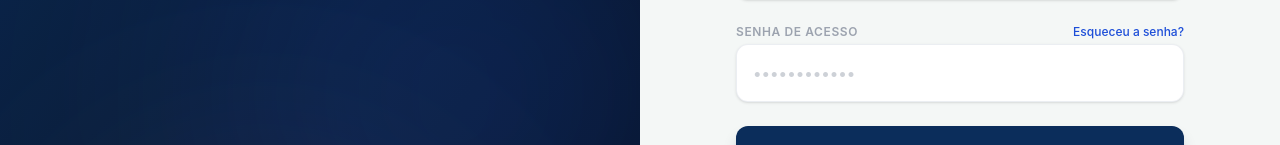
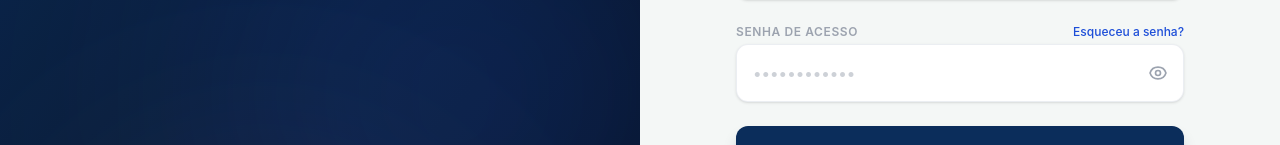
Before and after one commit to KonamOBarbaro/finapp, a Next.js app in the folder frontend/: page / in a window 1280 px wide. Shown: the part 316-461 px from the top of the page. Built offline with nearby package versions, Linux system fonts and the light colour scheme.

Commit message:
UX Painel e Senha

```diff
--- a/frontend/src/app/dashboard/layout.tsx
+++ b/frontend/src/app/dashboard/layout.tsx
@@ -1,3 +1,5 @@
+import Link from "next/link";
+
 export default function DashboardLayout({
   children,
 }: {
@@ -17,26 +19,26 @@
         </div>
 
         <nav className="flex-1 px-4 py-8 space-y-2">
-          <a href="/dashboard" className="flex items-center space-x-3 px-4 py-3 rounded-xl bg-primary text-white font-medium shadow-md shadow-primary/20 transition-all">
+          <Link href="/dashboard" className="flex items-center space-x-3 px-4 py-3 rounded-xl hover:bg-surface-border text-white font-medium transition-colors">
             <svg className="w-5 h-5" fill="none" stroke="currentColor" viewBox="0 0 24 24"><path strokeLinecap="round" strokeLinejoin="round" strokeWidth="2" d="M4 6a2 2 0 012-2h2a2 2 0 012 2v2a2 2 0 01-2 2H6a2 2 0 01-2-2V6zM14 6a2 2 0 012-2h2a2 2 0 012 2v2a2 2 0 01-2 2h-2a2 2 0 01-2-2V6zM4 16a2 2 0 012-2h2a2 2 0 012 2v2a2 2 0 01-2 2H6a2 2 0 01-2-2v-2zM14 16a2 2 0 012-2h2a2 2 0 012 2v2a2 2 0 01-2 2h-2a2 2 0 01-2-2v-2z"></path></svg>
             <span>Visão Geral</span>
-          </a>
-          <a href="#" className="flex items-center space-x-3 px-4 py-3 rounded-xl text-secondary hover:bg-surface-border hover:text-foreground font-medium transition-colors">
+          </Link>
+          <a href="#" onClick={(e) => { e.preventDefault(); alert('A tela de Transações será lançada na próxima versão!'); }} className="flex items-center space-x-3 px-4 py-3 rounded-xl text-secondary hover:bg-surface-border hover:text-foreground font-medium transition-colors">
             <svg className="w-5 h-5" fill="none" stroke="currentColor" viewBox="0 0 24 24"><path strokeLinecap="round" strokeLinejoin="round" strokeWidth="2" d="M9 19v-6a2 2 0 00-2-2H5a2 2 0 00-2 2v6a2 2 0 002 2h2a2 2 0 002-2zm0 0V9a2 2 0 012-2h2a2 2 0 012 2v10m-6 0a2 2 0 002 2h2a2 2 0 002-2m0 0V5a2 2 0 012-2h2a2 2 0 012 2v14a2 2 0 01-2 2h-2a2 2 0 01-2-2z"></path></svg>
             <span>Transações</span>
           </a>
-          <a href="#" className="flex items-center space-x-3 px-4 py-3 rounded-xl text-secondary hover:bg-surface-border hover:text-foreground font-medium transition-colors">
+          <a href="#" onClick={(e) => { e.preventDefault(); alert('A tela de Metas será lançada na próxima versão!'); }} className="flex items-center space-x-3 px-4 py-3 rounded-xl text-secondary hover:bg-surface-border hover:text-foreground font-medium transition-colors">
             <svg className="w-5 h-5" fill="none" stroke="currentColor" viewBox="0 0 24 24"><path strokeLinecap="round" strokeLinejoin="round" strokeWidth="2" d="M12 8c-1.657 0-3 .895-3 2s1.343 2 3 2 3 .895 3 2-1.343 2-3 2m0-8c1.11 0 2.08.402 2.599 1M12 8V7m0 1v8m0 0v1m0-1c-1.11 0-2.08-.402-2.599-1M21 12a9 9 0 11-18 0 9 9 0 0118 0z"></path></svg>
             <span>Metas e Limites</span>
           </a>
-          <a href="#" className="flex items-center space-x-3 px-4 py-3 rounded-xl text-secondary hover:bg-surface-border hover:text-foreground font-medium transition-colors">
+          <a href="#" onClick={(e) => { e.preventDefault(); alert('A tela de Contas Bancárias será lançada na próxima versão!'); }} className="flex items-center space-x-3 px-4 py-3 rounded-xl text-secondary hover:bg-surface-border hover:text-foreground font-medium transition-colors">
             <svg className="w-5 h-5" fill="none" stroke="currentColor" viewBox="0 0 24 24"><path strokeLinecap="round" strokeLinejoin="round" strokeWidth="2" d="M3 10h18M7 15h1m4 0h1m-7 4h12a3 3 0 003-3V8a3 3 0 00-3-3H6a3 3 0 00-3 3v8a3 3 0 003 3z"></path></svg>
             <span>Contas Bancárias</span>
           </a>
-          <a href="/dashboard/family" className="flex items-center space-x-3 px-4 py-3 rounded-xl text-secondary hover:bg-surface-border hover:text-foreground font-medium transition-colors">
+          <Link href="/dashboard/family" className="flex items-center space-x-3 px-4 py-3 rounded-xl text-secondary hover:bg-surface-border hover:text-foreground font-medium transition-colors">
             <svg className="w-5 h-5" fill="none" stroke="currentColor" viewBox="0 0 24 24"><path strokeLinecap="round" strokeLinejoin="round" strokeWidth="2" d="M12 4.354a4 4 0 110 5.292M15 21H3v-1a6 6 0 0112 0v1zm0 0h6v-1a6 6 0 00-9-5.197M13 7a4 4 0 11-8 0 4 4 0 018 0z"></path></svg>
             <span>Família</span>
-          </a>
+          </Link>
         </nav>
 
         <div className="p-6 border-t border-surface-border">
--- a/frontend/src/app/page.tsx
+++ b/frontend/src/app/page.tsx
@@ -11,6 +11,7 @@
   const [isRegister, setIsRegister] = useState(false);
   const [error, setError] = useState('');
   const [loading, setLoading] = useState(false);
+  const [showPassword, setShowPassword] = useState(false);
   const router = useRouter();
 
   const handleSubmit = async (e: React.FormEvent) => {
@@ -151,14 +152,27 @@
                 <label className="text-xs font-semibold text-secondary uppercase tracking-wider">Senha de Acesso</label>
                 <a href="#" className="text-xs font-medium text-accent hover:text-primary transition-colors">Esqueceu a senha?</a>
               </div>
+              <div className="relative">
                 <input
-                type="password"
+                  type={showPassword ? "text" : "password"}
                   value={password}
                   onChange={(e) => setPassword(e.target.value)}
                   className="w-full px-4 py-4 rounded-xl bg-surface border border-surface-border text-foreground focus:outline-none focus:ring-2 focus:ring-accent/50 focus:border-accent transition-all shadow-sm placeholder:text-secondary/50 font-medium"
                   placeholder="••••••••••••"
                   required
                 />
+                <button
+                  type="button"
+                  onClick={() => setShowPassword(!showPassword)}
+                  className="absolute right-4 top-1/2 -translate-y-1/2 text-secondary hover:text-accent transition-colors"
+                >
+                  {showPassword ? (
+                    <svg className="w-5 h-5" fill="none" stroke="currentColor" viewBox="0 0 24 24"><path strokeLinecap="round" strokeLinejoin="round" strokeWidth="2" d="M13.875 18.825A10.05 10.05 0 0112 19c-4.478 0-8.268-2.943-9.543-7a9.97 9.97 0 011.563-3.029m5.858.908a3 3 0 114.243 4.243M9.878 9.878l4.242 4.242M9.88 9.88l-3.29-3.29m7.532 7.532l3.29 3.29M3 3l3.59 3.59m0 0A9.953 9.953 0 0112 5c4.478 0 8.268 2.943 9.543 7a10.025 10.025 0 01-4.132 5.411m0 0L21 21"></path></svg>
+                  ) : (
+                    <svg className="w-5 h-5" fill="none" stroke="currentColor" viewBox="0 0 24 24"><path strokeLinecap="round" strokeLinejoin="round" strokeWidth="2" d="M15 12a3 3 0 11-6 0 3 3 0 016 0z"></path><path strokeLinecap="round" strokeLinejoin="round" strokeWidth="2" d="M2.458 12C3.732 7.943 7.523 5 12 5c4.478 0 8.268 2.943 9.542 7-1.274 4.057-5.064 7-9.542 7-4.477 0-8.268-2.943-9.542-7z"></path></svg>
+                  )}
+                </button>
+              </div>
             </div>
 
             {error && (
```
Lines whose indentation alone changed are shown as unchanged.
